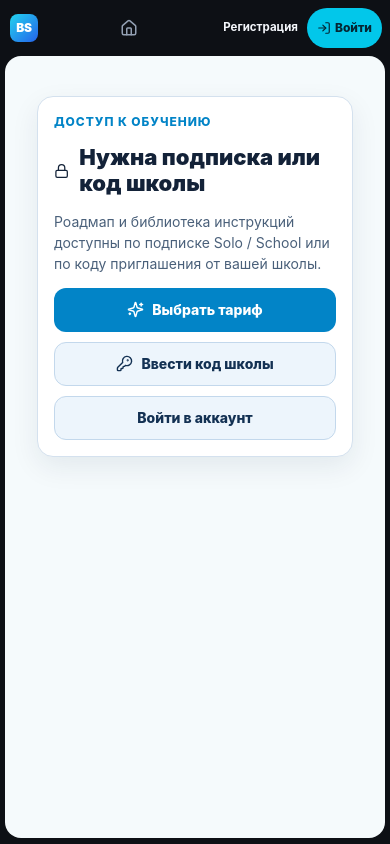
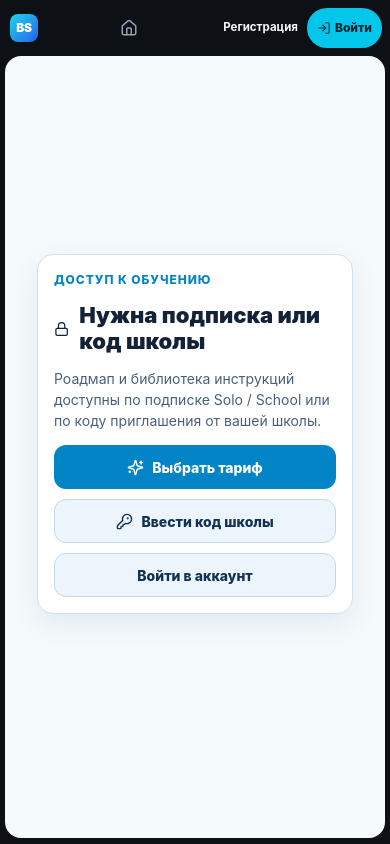
Before and after one commit to Lunat1t/TLC, a Next.js app: page /instructions in a window 390 px wide. Built offline with nearby package versions, Linux system fonts and the light colour scheme; no server answers.

Commit message:
Vertically center paywall gate and refine landscape tablet media query

```diff
--- a/src/components/billing/billing.css
+++ b/src/components/billing/billing.css
@@ -8,8 +8,12 @@
 
 .bs-gate-wrap {
   width: min(640px, 100%);
-  margin: auto;
+  margin: 0 auto;
   padding: 24px 16px;
+  min-height: calc(100dvh - 120px);
+  display: flex;
+  flex-direction: column;
+  justify-content: center;
 }
 
 .bs-card {
--- a/src/components/navigation/navigation-shell.css
+++ b/src/components/navigation/navigation-shell.css
@@ -1208,7 +1208,7 @@
 }
 
 /* Responsive adjustments */
-@media (max-width: 1080px), (max-height: 820px) and (orientation: landscape) {
+@media (max-width: 1080px), (max-width: 1200px) and (max-height: 820px) and (orientation: landscape) {
   .tlc-os.is-preferences .os-content {
     padding: 12px;
   }
```
